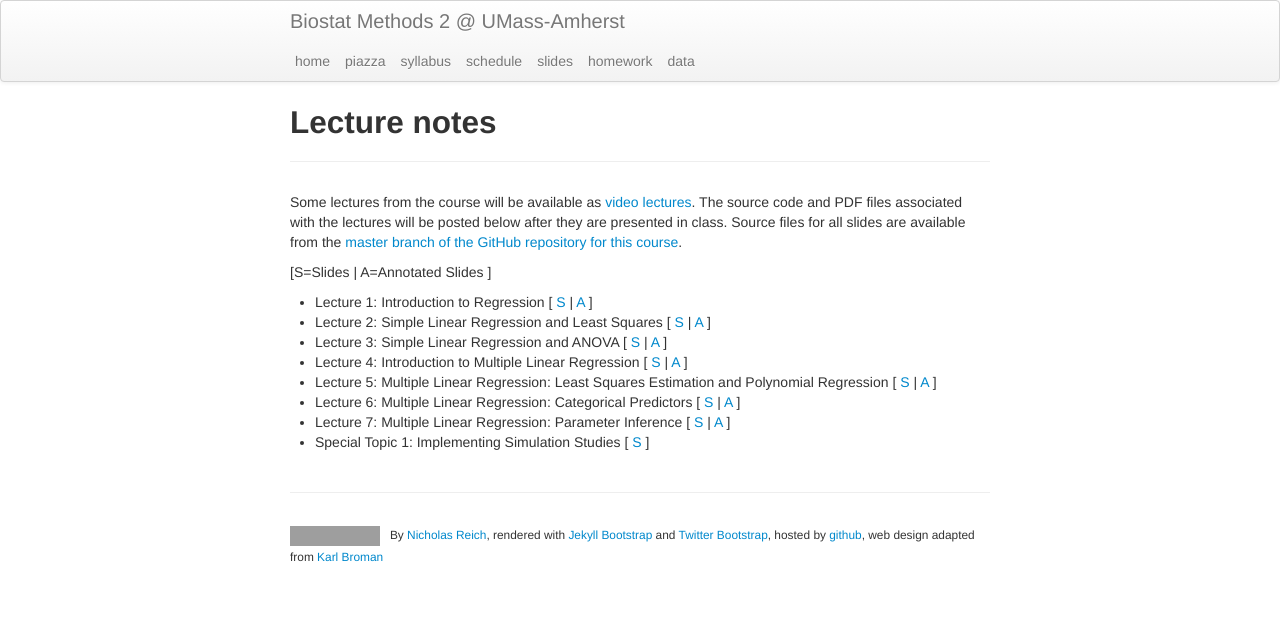
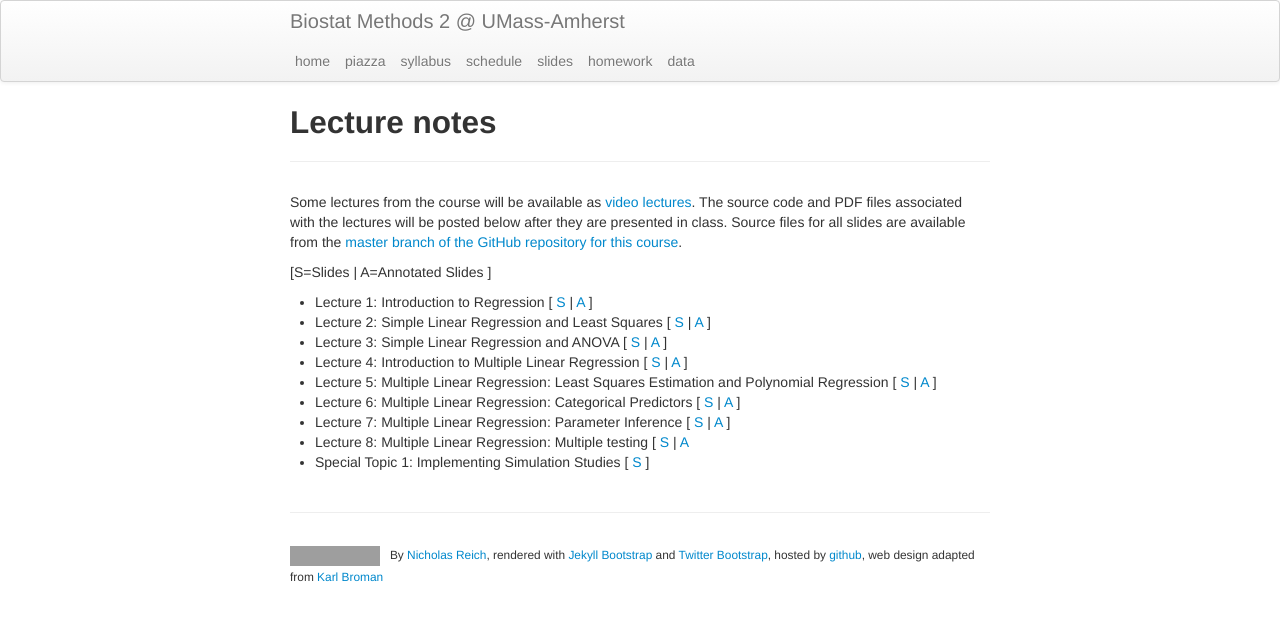
Before and after one commit to nickreich/stat-modeling-2015, a Jekyll site: the page built from pages/slides.md, in a window 1280 px wide. Shown: the top 621 px of the page. Built offline with Jekyll 4.4.1, drawn with Linux system fonts in a browser that asks for light colours; grey boxes are pictures that could not be loaded.

Commit message:
update slide links

```diff
--- a/pages/slides.md
+++ b/pages/slides.md
@@ -16,6 +16,7 @@ Some lectures from the course will be available as [video lectures](https://umas
 * Lecture 5: Multiple Linear Regression: Least Squares Estimation and Polynomial Regression \[ [S](../assets/lectures/lecture5-mlr-estimation-formulation/lecture5-mlr-estimation-formulation.pdf) \|  [A](../assets/lectures/lecture5-mlr-estimation-formulation/lecture5-mlr-estimation-formulation-annotated.pdf)  \]
 * Lecture 6: Multiple Linear Regression: Categorical Predictors \[ [S](../assets/lectures/lecture6-mlr-categorical/lecture6-mlr-categorical.pdf) \|  [A](../assets/lectures/lecture6-mlr-categorical/lecture6-mlr-categorical-annotated.pdf)  \]
 * Lecture 7: Multiple Linear Regression: Parameter Inference \[ [S](../assets/lectures/lecture7-mlr-inference/lecture7-mlr-inference.pdf) \|  [A](../assets/lectures/lecture7-mlr-inference/lecture7-mlr-inference-annotated.pdf)  \]
+* Lecture 8: Multiple Linear Regression: Multiple testing \[ [S](../assets/lectures/lecture8-mlr-multiple-testing/lecture8-mlr-multiple-testing.pdf) \| [A](../assets/lectures/lecture8-mlr-multiple-testing/lecture8-mlr-multiple-testing-annotated.pdf)
 * Special Topic 1: Implementing Simulation Studies \[ [S](../assets/lectures/specialtopic1-simulation/specialtopic1-simulation.pdf) \]
 
 <!--
```
Also changed, not shown: 1 other file.
